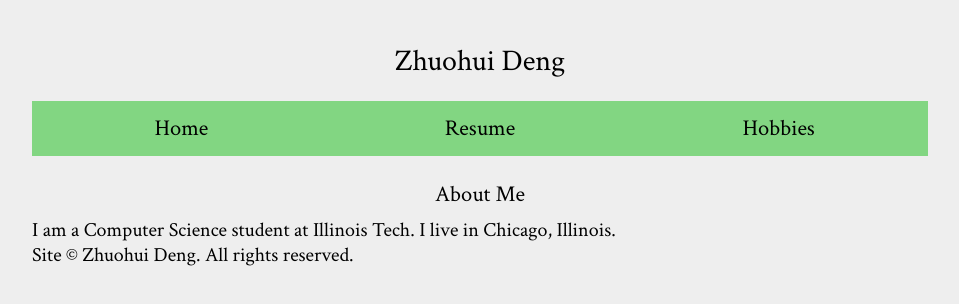
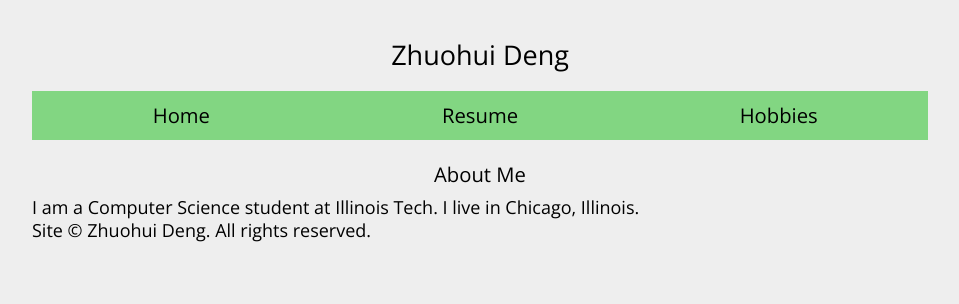
Before and after one commit to zhuodeng1999/project_two_itmd361, a plain HTML site: page index.html in a window 1280 px wide. Shown: the whole page, without its empty margins (160-1119 px from the left). Drawn offline with nearby package versions, Linux system fonts and the light colour scheme.

Commit message:
Fix style.css sematics

```diff
--- a/assets/css/screen.css
+++ b/assets/css/screen.css
@@ -1,22 +1,21 @@
-@import url('https://fonts.googleapis.com/css2?family=Crimson+Text&display=swap');
+@import url("https://fonts.googleapis.com/css2?family=Open+Sans&display=swap");
 /* http://meyerweb.com/eric/tools/css/reset/
    v2.0 | 20110126
    License: none (public domain)
 */
-/* stylelint-disable*/
-a,abbr,acronym,address,applet,article,aside,audio,b,big,blockquote,body,canvas,caption,center,cite,code,dd,del,details,dfn,div,dl,dt,em,embed,fieldset,figcaption,figure,footer,form,h1,h2,h3,h4,h5,h6,header,hgroup,html,i,iframe,img,ins,kbd,label,legend,li,mark,menu,nav,object,ol,output,p,pre,q,ruby,s,samp,section,small,span,strike,strong,sub,summary,sup,table,tbody,td,tfoot,th,thead,time,tr,tt,u,ul,var,video{margin:0;padding:0;border:0;font:inherit;vertical-align:baseline}article,aside,details,figcaption,figure,footer,header,hgroup,main,menu,nav,section{display:block}html{line-height:1}body{line-height:inherit}ol,ul{list-style:none}blockquote,q{quotes:none}blockquote:after,blockquote:before,q:after,q:before{content:'';content:none}table{border-collapse:collapse;border-spacing:0}
+/* stylelint-disable */
+a,abbr,acronym,address,applet,article,aside,audio,b,big,blockquote,body,canvas,caption,center,cite,code,dd,del,details,dfn,div,dl,dt,em,embed,fieldset,figcaption,figure,footer,form,h1,h2,h3,h4,h5,h6,header,hgroup,html,i,iframe,img,ins,kbd,label,legend,li,mark,menu,nav,object,ol,output,p,pre,q,ruby,s,samp,section,small,span,strike,strong,sub,summary,sup,table,tbody,td,tfoot,th,thead,time,tr,tt,u,ul,var,video{margin:0;padding:0;border:0;font:inherit;vertical-align:baseline}article,aside,details,figcaption,figure,footer,header,hgroup,main,menu,nav,section{display:block}html,.stylelint{line-height:1}body{line-height:inherit}ol,ul{list-style:none}blockquote,q{quotes:none}blockquote:after,blockquote:before,q:after,q:before{content:'';content:none}table{border-collapse:collapse;border-spacing:0}
 /* stylelint-enable */
 
 /* Begin site styles below */
 
-html{
-    font-family: 'Crimson Text', 'Hoefler Text', Georgia, 'Times New Roman', Times, Roman, serif;
-    font-size: 1.25em;
+html {
+  font-family: "Open Sans", sans-serif;
+  font-size: 1.125em;
   line-height: 1.25em;
-    padding: 18px;
+  padding: 1.25em;
   background: #EEEEEE;
 }
-
 h1 {
   text-align: center;
   font-size: 1.5em;
@@ -53,18 +52,21 @@ figcaption {
 }
 
 @media screen and (min-width: 21.25em) {
-
+  html {
+    padding: 0.75em 5%;
+  }
   .nav a {
     font-size: 0.75em;
   }
   h2 {
     padding-top: 0.6em;
   }
+
+}
+@media screen and (min-width: 35.75em) {
   html {
-    padding: 0.75em 5%;
+    padding: 2.125em 15% ;
   }
-
-@media screen and (min-width: 35.75em) {
   h2 {
     padding-top: 3.6em;
   }
@@ -77,11 +79,4 @@ figcaption {
   .nav a {
     font-size: 1.125em;
   }
-  html {
-    padding: 2.125em 15% ;
 }
-
-}
-
-
-  }
```
Lines whose indentation alone changed are shown as unchanged.
